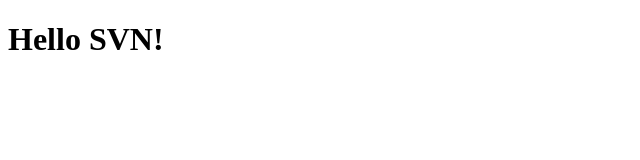
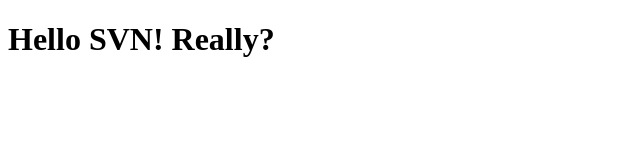
Before and after one commit to darinadimova/QA-softuni, a plain HTML site: page index.html in a window 1280 px wide. Shown: the whole page, without its empty margins (0-640 px from the left). Drawn offline with Linux system fonts and the light colour scheme.

Commit message:
Updated as per boss request

```diff
--- a/index.html
+++ b/index.html
@@ -4,6 +4,6 @@
 	<title></title>
 </head>
 <body>
-	<h1>Hello SVN!</h1>
+	<h1>Hello SVN! Really?</h1>
 </body>
 </html>
```
